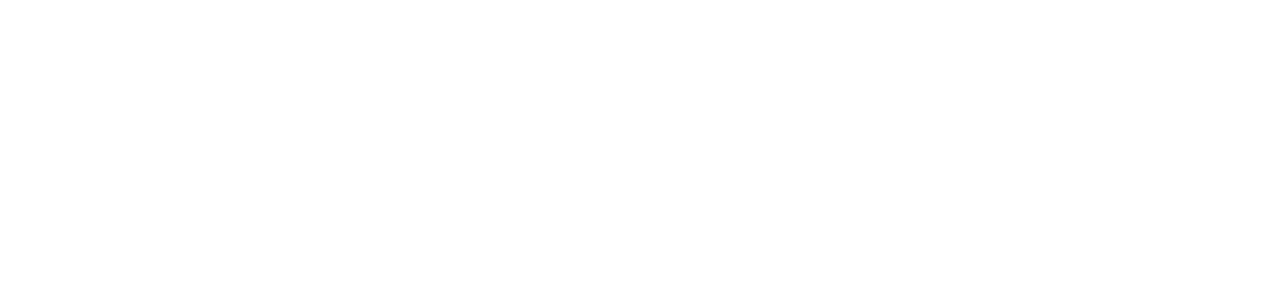
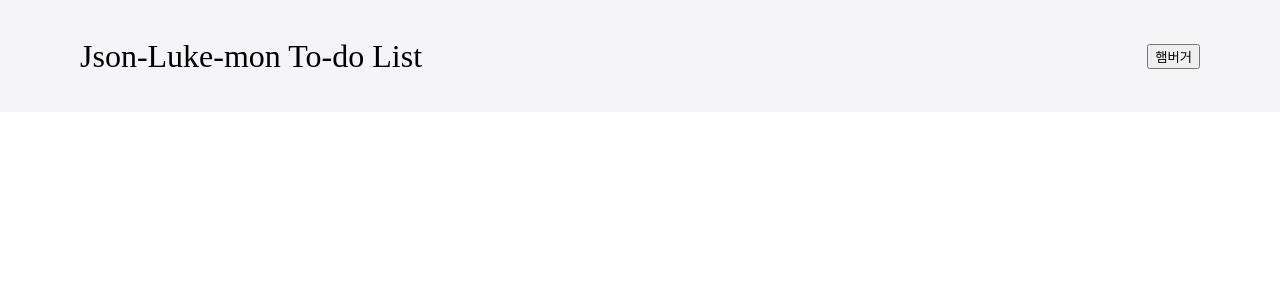
Before and after one commit to codesquad-members-2021/todo-list, a React (Create React App) app: page / in a window 1280 px wide. Shown: the top 300 px of the page. Built offline with nearby package versions, Linux system fonts and the light colour scheme.

Commit message:
[Style]HeadTitleBlock add

```diff
--- a/src/App.js
+++ b/src/App.js
@@ -1,7 +1,8 @@
+import Header from "./Component/Header/Header";
 function App() {
   return (
     <>
-      {/* <Header></Header> */}
+      <Header></Header>
       {/* <HistoryList></HistoryList> */}
     </>
   );
--- a/src/Component/Header/HeadeTitle.jsx
+++ b/src/Component/Header/HeadeTitle.jsx
@@ -0,0 +1,29 @@
+import Button from '../Button'
+import styled from 'styled-components'
+
+export default function HeadTitle () {
+  const onClick = () => {}
+
+  const HeadTitleBlock = styled.div`
+    width: 100%;
+    height: 112px;
+    left: 0px;
+    top: 0px;
+    background: #f5f5f7;
+    display: flex;
+    align-items: center;
+    justify-content: space-between;
+    font-family: Noto Sans KR;
+    font-size: 32px;
+    line-height: 46px;
+    padding:0 5rem;
+    box-sizing: border-box;
+  `
+
+  return (
+    <HeadTitleBlock>
+      <span>Json-Luke-mon To-do List</span>
+      <Button text={'햄버거'} onClick={onClick} />
+    </HeadTitleBlock>
+  )
+}
--- a/src/Component/Header/Header.jsx
+++ b/src/Component/Header/Header.jsx
@@ -1,15 +1,19 @@
-function Header() {
+import HeaderTitle from "./HeadeTitle"
+export default function Header () {
+
   return (
-    <Header>
-      <HeaderTitle></HeaderTitle>
-      <NavigatorButton></NavigatorButton>
-      <Navigator>
-        <HistoryList>
-          <HistoryItem />
-          <HistoryItem />
-          <HistoryItem />
-        </HistoryList>
-      </Navigator>
-    </Header>
+    // <Header>
+     <HeaderTitle></HeaderTitle>
+    //   <NavigatorButton></NavigatorButton>
+    //   <Navigator>
+    //     <HistoryList>
+    //       <HistoryItem />
+    //       <HistoryItem />
+    //       <HistoryItem />
+    //     </HistoryList>
+    //   </Navigator>
+
+      /* </Header> */
+
   )
 }
```
